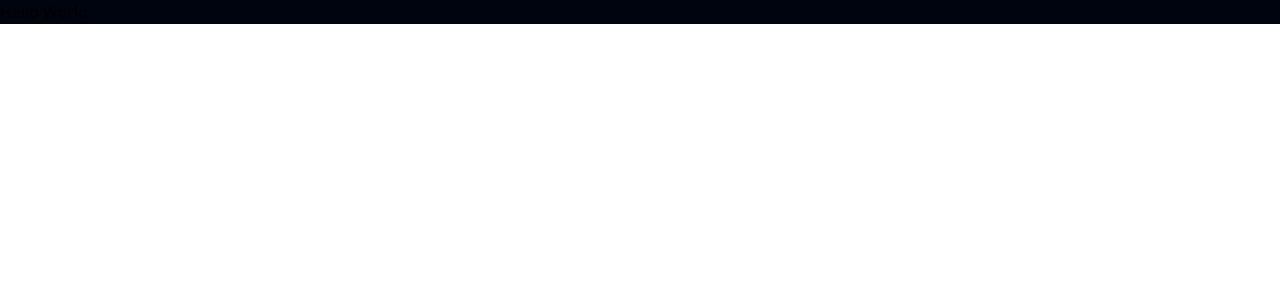
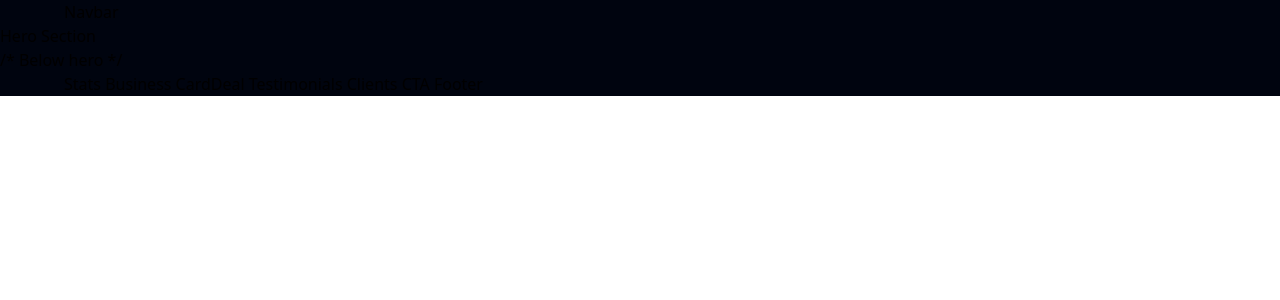
Before and after one commit to AtienoObwanda/landing, a React (Vite) app: page / in a window 1280 px wide. Shown: the top 300 px of the page. Built offline with nearby package versions, Linux system fonts and the light colour scheme.

Commit message:
layout structure

```diff
--- a/src/App.jsx
+++ b/src/App.jsx
@@ -1,8 +1,34 @@
-import React from 'react'
+import styles from './style';
 
 const App = () => (
   <div className="bg-primary w-full overflow-hidden">
-      <h1>Hello World</h1>
+    <div className={`${styles.paddingX} ${styles.flexCenter}`}>
+      <div className={`${styles.boxWidth}`}>
+        Navbar
+      </div>
+    </div>
+
+    <div className={`bg-primary ${styles.flexStart}`}>
+      <div className={`${styles.boxWidth}`}>
+        Hero Section
+      </div>
+    </div>
+
+/* Below hero */
+    <div className={`bg-primary ${styles.paddingX} ${styles.flexStart}`}>
+      <div className={`${styles.boxWidth}`}>
+        Stats
+        Business
+        CardDeal
+        Testimonials
+        Clients
+        CTA
+        Footer
+
+
+      </div>
+    </div>
+
   </div>
   );
 
--- /dev/null
+++ b/src/style.js
@@ -0,0 +1,28 @@
+const styles = {
+    boxWidth: "xl:max-w-[1280px] w-full",
+
+    heading2: "font-poppins font-semibold xs:text-[48px] text-[40px] text-white xs:leading-[76.8px] leading-[66.8px] w-full",
+    paragraph: "font-poppins font-normal text-dimWhite text-[18px] leading-[30.8px]",
+
+    flexCenter: "flex justify-center items-center",
+    flexStart: "flex justify-center items-start",
+
+    paddingX: "sm:px-16 px-6",
+    paddingY: "sm:py-16 py-6",
+    padding: "sm:px-16 px-6 sm:py-12 py-4",
+
+    marginX: "sm:mx-16 mx-6",
+    marginY: "sm:my-16 my-6",
+  };
+
+  export const layout = {
+    section: `flex md:flex-row flex-col ${styles.paddingY}`,
+    sectionReverse: `flex md:flex-row flex-col-reverse ${styles.paddingY}`,
+
+    sectionImgReverse: `flex-1 flex ${styles.flexCenter} md:mr-10 mr-0 md:mt-0 mt-10 relative`,
+    sectionImg: `flex-1 flex ${styles.flexCenter} md:ml-10 ml-0 md:mt-0 mt-10 relative`,
+
+    sectionInfo: `flex-1 ${styles.flexStart} flex-col`,
+  };
+
+  export default styles;
```
